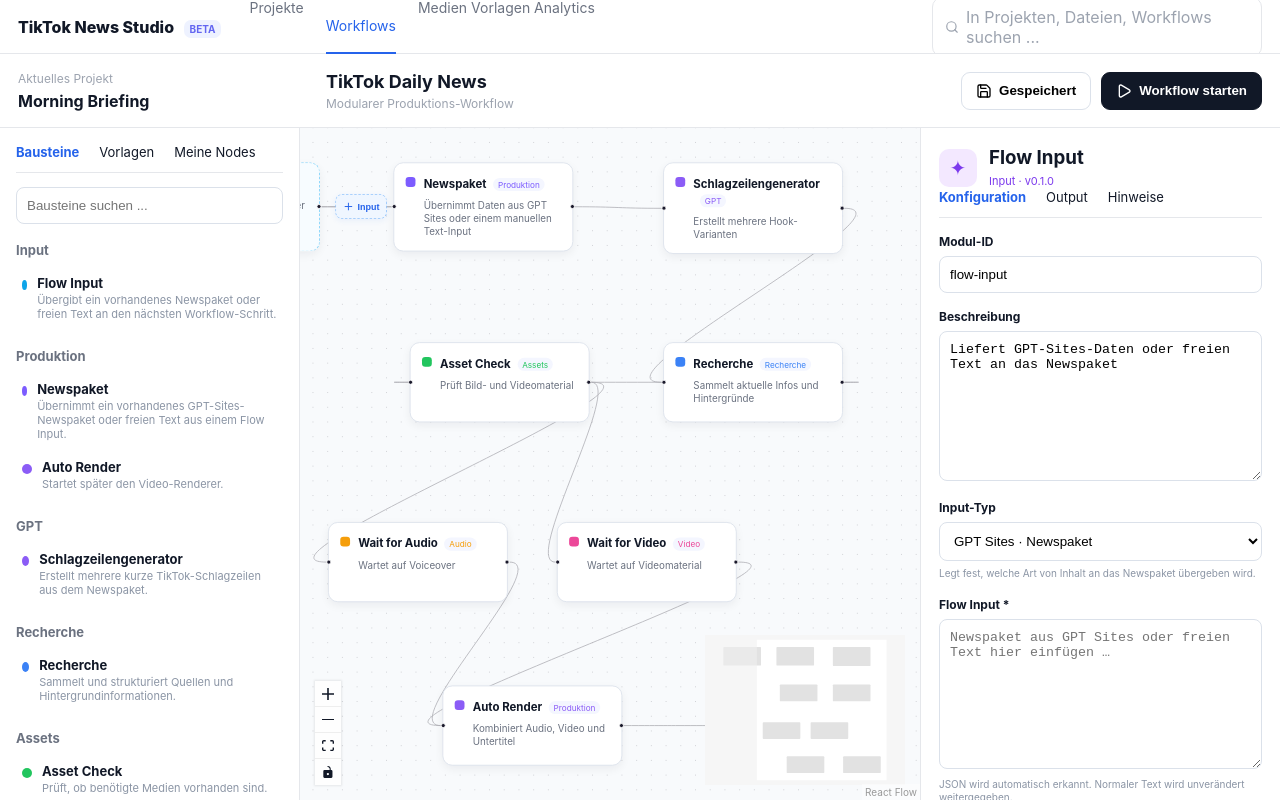
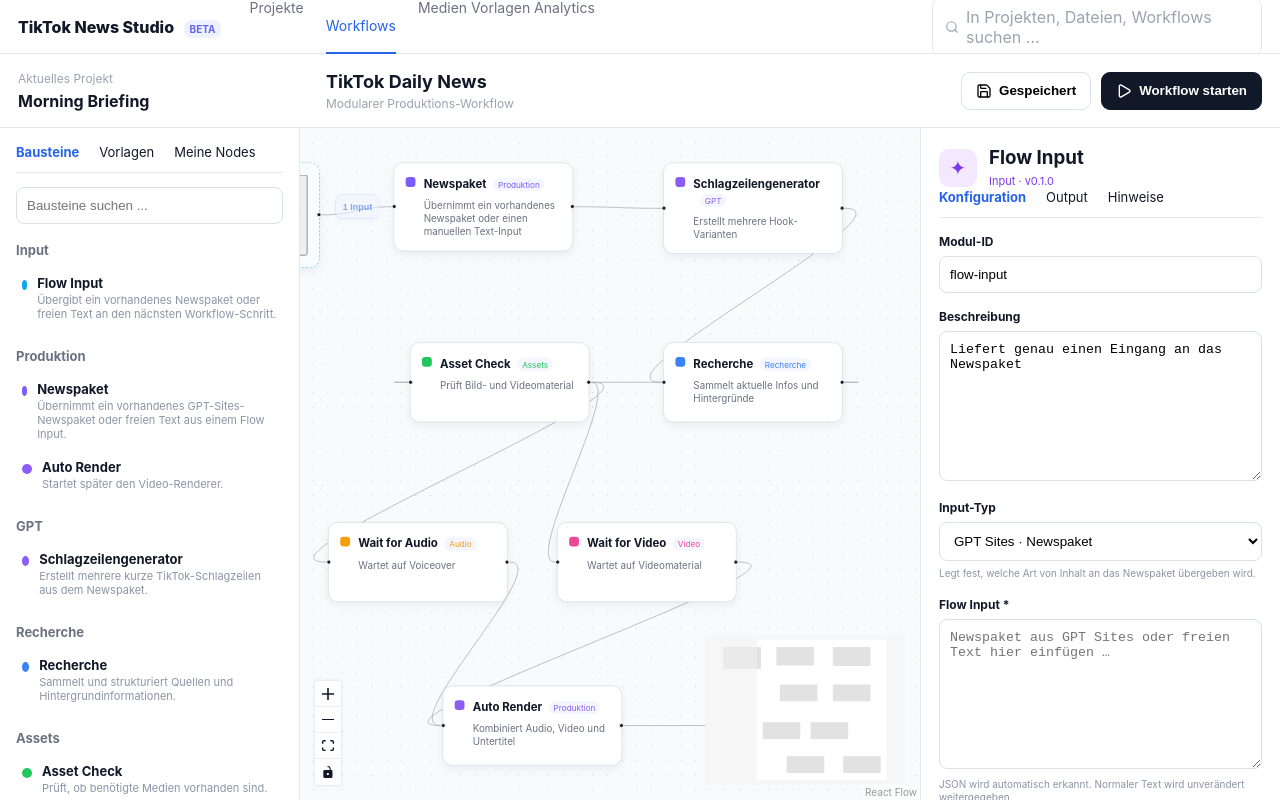
Before and after one commit to xturn2u/make_tt_news, a React (Vite) app: page / in a window 1280 px wide. Both pictures are taken after a click on the button "Input". Built offline with nearby package versions, Linux system fonts and the light colour scheme.

Commit message:
feat: enforce single removable flow input

```diff
--- a/src/App.tsx
+++ b/src/App.tsx
@@ -18,7 +18,7 @@ import {
   type NodeProps,
 } from '@xyflow/react';
 import '@xyflow/react/dist/style.css';
-import { Play, Plus, Save, Search } from 'lucide-react';
+import { Play, Plus, Save, Search, Trash2 } from 'lucide-react';
 import { ModuleConfigFields } from './components/ModuleConfigFields';
 import { libraryModules, moduleRegistry } from './core/moduleRegistry';
 import { runSingleModule, runWorkflow } from './core/runner';
@@ -33,7 +33,7 @@ const initialNodes: Node<WorkflowNodeData>[] = [
       moduleId: 'news-package',
       label: 'Newspaket',
       category: 'Produktion',
-      description: 'Übernimmt Daten aus GPT Sites oder einem manuellen Text-Input',
+      description: 'Übernimmt ein vorhandenes Newspaket oder einen manuellen Text-Input',
     },
   },
   {
@@ -130,12 +130,15 @@ const initialEdges: Edge[] = [
 type ErrorWithLogs = Error & { workflowLogs?: RunLog[] };
 type WorkflowNodeExtraProps = NodeProps<Node<WorkflowNodeData>> & {
   onAddInput: (nodeId: string) => void;
+  onRemoveInput: (nodeId: string) => void;
+  canAddInput: (nodeId: string) => boolean;
 };
 
-function WorkflowNode({ id, data, selected, onAddInput }: WorkflowNodeExtraProps) {
+function WorkflowNode({ id, data, selected, onAddInput, onRemoveInput, canAddInput }: WorkflowNodeExtraProps) {
   const mod = moduleRegistry[data.moduleId];
   const isInput = data.moduleId === 'flow-input';
   const inputLabel = data.config?.inputType === 'text' ? 'Freitext' : 'GPT Sites';
+  const inputAvailable = data.moduleId === 'news-package' ? canAddInput(id) : false;
 
   return (
     <div
@@ -149,17 +152,33 @@ function WorkflowNode({ id, data, selected, onAddInput }: WorkflowNodeExtraProps
         <span>{isInput ? inputLabel : data.category}</span>
         <p>{data.description}</p>
       </div>
+
+      {isInput && (
+        <button
+          type="button"
+          className="remove-input nodrag nopan"
+          title="Flow Input entfernen"
+          onClick={(event) => {
+            event.stopPropagation();
+            onRemoveInput(id);
+          }}
+        >
+          <Trash2 size={13} />
+        </button>
+      )}
+
       {data.moduleId === 'news-package' && (
         <button
           type="button"
-          className="add-input nodrag nopan"
-          title="Flow Input hinzufügen"
+          className={`add-input nodrag nopan ${!inputAvailable ? 'input-present' : ''}`}
+          title={inputAvailable ? 'Flow Input hinzufügen' : 'Es ist bereits ein Input verbunden'}
+          disabled={!inputAvailable}
           onClick={(event) => {
             event.stopPropagation();
-            onAddInput(id);
+            if (inputAvailable) onAddInput(id);
           }}
         >
-          <Plus size={14} /> Input
+          {inputAvailable ? <><Plus size={14} /> Input</> : '1 Input'}
         </button>
       )}
       <Handle type="source" position={Position.Right} />
@@ -193,25 +212,39 @@ export default function App() {
   const [running, setRunning] = useState(false);
   const [testing, setTesting] = useState(false);
 
+  const incomingInputFor = useCallback((targetId: string) => {
+    return edges.find((edge) => {
+      if (edge.target !== targetId) return false;
+      const source = nodes.find((node) => node.id === edge.source);
+      return source?.data.moduleId === 'flow-input';
+    });
+  }, [edges, nodes]);
+
+  const canAddInputToNode = useCallback((targetId: string) => {
+    const target = nodes.find((node) => node.id === targetId);
+    if (target?.data.moduleId !== 'news-package') return false;
+    return !incomingInputFor(targetId);
+  }, [incomingInputFor, nodes]);
+
   const addInputToNode = useCallback((targetId: string) => {
-    setNodes((currentNodes) => {
-      const target = currentNodes.find((node) => node.id === targetId);
-      if (!target) return currentNodes;
+    if (!canAddInputToNode(targetId)) return;
 
-      const inputCount = currentNodes.filter((node) => node.data.moduleId === 'flow-input').length;
-      const id = `flow-input-${Date.now()}-${inputCount}`;
+    const target = nodes.find((node) => node.id === targetId);
+    if (!target) return;
+
+    const id = `flow-input-${Date.now()}`;
     const newNode: Node<WorkflowNodeData> = {
       id,
       type: 'workflow',
       position: {
         x: target.position.x - 310,
-          y: target.position.y + (inputCount * 130),
+        y: target.position.y,
       },
       data: {
         moduleId: 'flow-input',
         label: 'Flow Input',
         category: 'Input',
-          description: 'Liefert GPT-Sites-Daten oder freien Text an das Newspaket',
+        description: 'Liefert genau einen Eingang an das Newspaket',
         config: {
           inputType: 'gpt-sites-package',
           content: '',
@@ -219,25 +252,40 @@ export default function App() {
       },
     };
 
-      setEdges((currentEdges) => [
-        ...currentEdges,
+    setNodes((current) => [...current, newNode]);
+    setEdges((current) => [
+      ...current,
       { id: `e-${id}-${targetId}`, source: id, target: targetId },
     ]);
     setSelectedId(id);
-      return [...currentNodes, newNode];
-    });
-  }, []);
+  }, [canAddInputToNode, nodes]);
+
+  const removeInput = useCallback((nodeId: string) => {
+    const targetId = edges.find((edge) => edge.source === nodeId)?.target;
+    setNodes((current) => current.filter((node) => node.id !== nodeId));
+    setEdges((current) => current.filter((edge) => edge.source !== nodeId && edge.target !== nodeId));
+    setSelectedId(targetId && nodes.some((node) => node.id === targetId) ? targetId : 'news');
+  }, [edges, nodes]);
 
   const WorkflowNodeComponent = useCallback(
     (props: NodeProps<Node<WorkflowNodeData>>) => (
-      <WorkflowNode {...props} onAddInput={addInputToNode} />
+      <WorkflowNode
+        {...props}
+        onAddInput={addInputToNode}
+        onRemoveInput={removeInput}
+        canAddInput={canAddInputToNode}
+      />
     ),
-    [addInputToNode],
+    [addInputToNode, removeInput, canAddInputToNode],
   );
 
   const nodeTypes = useMemo(() => ({ workflow: WorkflowNodeComponent }), [WorkflowNodeComponent]);
   const selected = nodes.find((node) => node.id === selectedId) || null;
   const selectedModule = selected ? moduleRegistry[selected.data.moduleId] : null;
+  const selectedHasInput = selected?.data.moduleId === 'news-package'
+    ? !canAddInputToNode(selected.id)
+    : false;
+
   const groups = libraryModules.reduce<Record<string, typeof libraryModules>>((acc, module) => {
     (acc[module.category] ??= []).push(module);
     return acc;
@@ -247,8 +295,20 @@ export default function App() {
     setNodes((current) => applyNodeChanges(changes, current));
   const onEdgesChange = (changes: EdgeChange[]) =>
     setEdges((current) => applyEdgeChanges(changes, current));
-  const onConnect = (connection: Connection) =>
+  const onConnect = (connection: Connection) => {
+    if (!connection.target) return;
+    const target = nodes.find((node) => node.id === connection.target);
+    if (target?.data.moduleId === 'news-package' && edges.some((edge) => edge.target === connection.target)) {
+      setLogs([{
+        nodeId: target.id,
+        moduleId: target.data.moduleId,
+        status: 'error',
+        message: 'Newspaket erlaubt genau einen Input.',
+      }]);
+      return;
+    }
     setEdges((current) => addEdge(connection, current));
+  };
 
   const applyLogsToNodes = (runLogs: RunLog[], outputs?: Record<string, Record<string, unknown>>) => {
     setNodes((current) => current.map((node) => {
@@ -386,8 +446,18 @@ export default function App() {
               />
 
               {selected.data.moduleId === 'news-package' && (
-                <button className="add-input-inspector" onClick={() => addInputToNode(selected.id)}>
-                  <Plus size={15} /> Flow Input hinzufügen
+                <button
+                  className="add-input-inspector"
+                  onClick={() => addInputToNode(selected.id)}
+                  disabled={selectedHasInput}
+                >
+                  {selectedHasInput ? '1 Input verbunden' : <><Plus size={15} /> Flow Input hinzufügen</>}
+                </button>
+              )}
+
+              {selected.data.moduleId === 'flow-input' && (
+                <button className="remove-input-inspector" onClick={() => removeInput(selected.id)}>
+                  <Trash2 size={15} /> Flow Input entfernen
                 </button>
               )}
 
```
Lines whose indentation alone changed are shown as unchanged.
